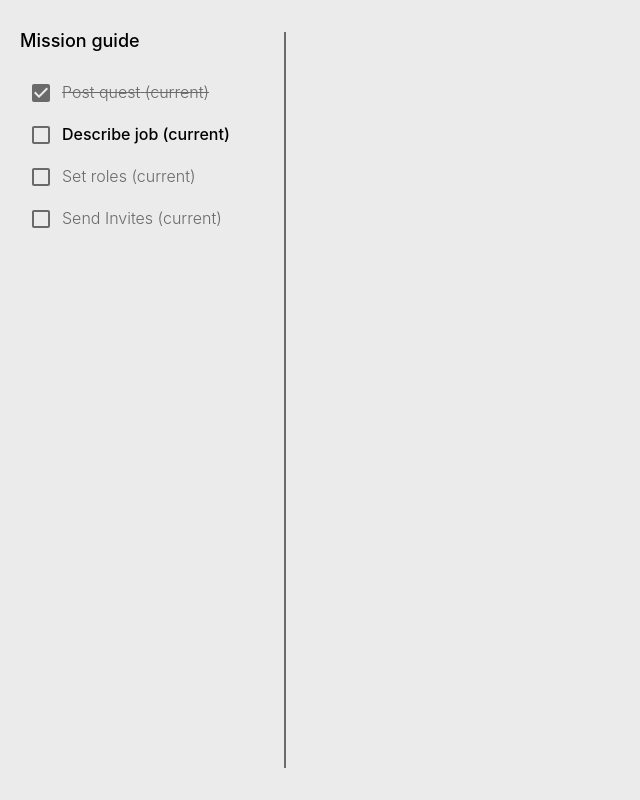
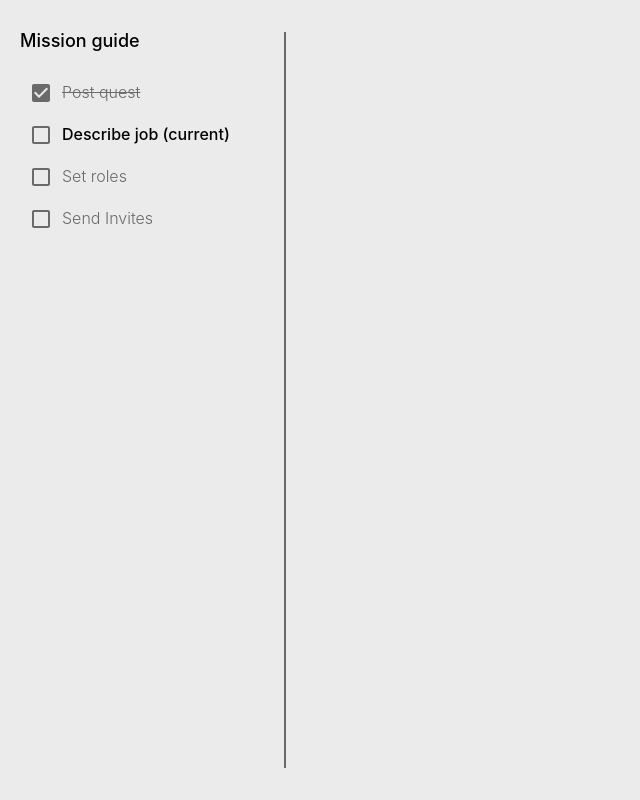
Before and after one commit to 3S-Studios/the-hunting-board-fe, a Next.js app: page /home in a window 1280 px wide. Shown: the whole page, without its empty margins (0-640 px from the left). Built offline with nearby package versions, Linux system fonts and the light colour scheme.

Commit message:
Fix current step bug where (current) was being displayed on wrong steps

```diff
--- a/components/Stepper/Step.js
+++ b/components/Stepper/Step.js
@@ -33,7 +33,7 @@ const Step = ({ id, label, currentStep }) => {
         disableRipple
       />
       <Label htmlFor={label} currentStep={currentStep} id={id}>
-        {label} {currentStep && "(current)"}
+        {label} {currentStep === id && "(current)"}
       </Label>
     </Wrapper>
   );
```
